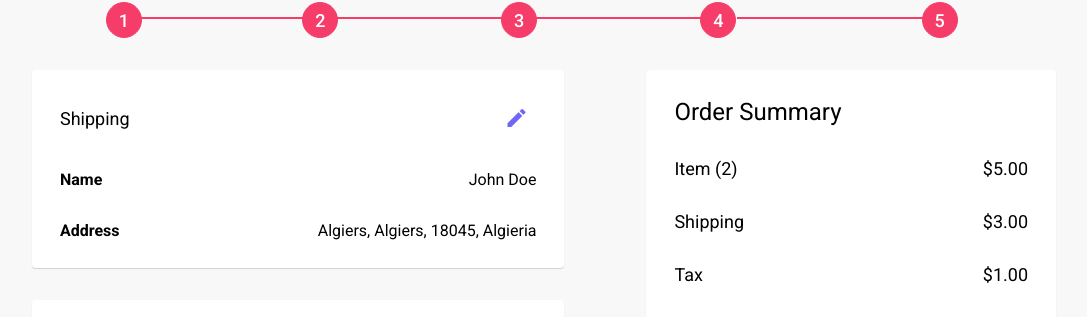
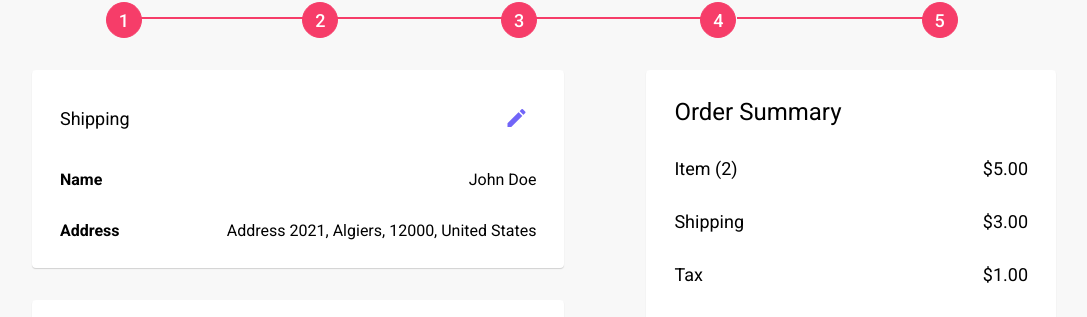
Before and after one commit to harounach/vegefru, a Next.js app: page /placeOrder in a window 1280 px wide. Shown: the part 171-488 px from the top of the page, without its empty margins (96-1183 px from the left). Built offline with nearby package versions, Linux system fonts and the light colour scheme.

Commit message:
Create PlaceOrderShippingCard

```diff
--- /dev/null
+++ b/components/PlaceOrderCard/PlaceOrderShippingCard.jsx
@@ -0,0 +1,58 @@
+import React from "react";
+import classNames from "classnames";
+import styles from "./PlaceOrderCard.module.scss";
+import Button from "../Button/Button";
+
+const PlaceOrderShippingCard = () => {
+  const shippingInfo = {
+    fullName: "John Doe",
+    address: "Address 2021",
+    city: "Algiers",
+    postalCode: "12000",
+    country: "United States",
+  };
+
+  const address = `${shippingInfo.address}, ${shippingInfo.city}, ${shippingInfo.postalCode}, ${shippingInfo.country}`;
+
+  return (
+    <div className={classNames(styles["place-order-card"])}>
+      {/* Title row */}
+      <div className={classNames(styles["place-order-card__sect"])}>
+        <span className={classNames(styles["place-order-card__title"])}>
+          Shipping
+        </span>
+
+        <Button
+          url="/shipping"
+          customClasses={styles["place-order-card__btn"]}
+          icon
+          iconType="edit"
+          primary
+          link
+        />
+      </div>
+
+      {/* Name row */}
+      <div className={classNames(styles["place-order-card__sect"])}>
+        <span className={classNames(styles["place-order-card__subtitle"])}>
+          Name
+        </span>
+        <span className={classNames(styles["place-order-card__info"])}>
+          {shippingInfo.fullName}
+        </span>
+      </div>
+
+      {/* Address row */}
+      <div className={classNames(styles["place-order-card__sect"])}>
+        <span className={classNames(styles["place-order-card__subtitle"])}>
+          Address
+        </span>
+        <span className={classNames(styles["place-order-card__info"])}>
+          {address}
+        </span>
+      </div>
+    </div>
+  );
+};
+
+export default PlaceOrderShippingCard;
--- a/pages/placeOrder.jsx
+++ b/pages/placeOrder.jsx
@@ -6,6 +6,7 @@ import Appbar from "../components/Appbar/Appbar";
 import Stepper from "../components/Stepper/Stepper";
 import SummaryCard from "../components/SummaryCard/SummaryCard";
 import PlaceOrderCard from "../components/PlaceOrderCard/PlaceOrderCard";
+import PlaceOrderShippingCard from "../components/PlaceOrderCard/PlaceOrderShippingCard";
 import Footer from "../components/Footer/Footer";
 import {
   shippingInfo,
@@ -37,7 +38,7 @@ export default function PlaceOrder() {
         <main className={classNames(styles.placeOrder__main, "section")}>
           <section className={classNames(styles.placeOrder__info)}>
             <div className={classNames(styles["placeOrder__info-sect"])}>
-              <PlaceOrderCard shipping info={shippingInfo} />
+              <PlaceOrderShippingCard />
             </div>
             <div className={classNames(styles["placeOrder__info-sect"])}>
               <PlaceOrderCard billing info={billingInfo} />
```
Also changed, not shown: components/PlaceOrderCard/PlaceOrderBillingCard.jsx (added, +7 -0 lines), components/PlaceOrderCard/PlaceOrderPaymentCard.jsx (added, +7 -0 lines).
